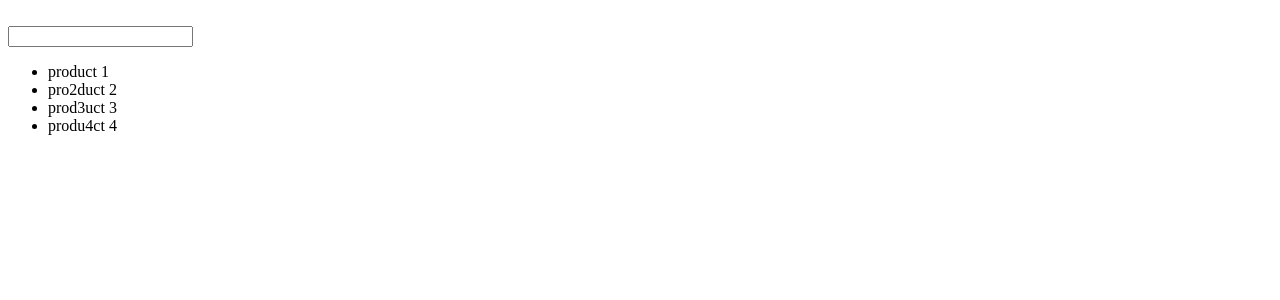
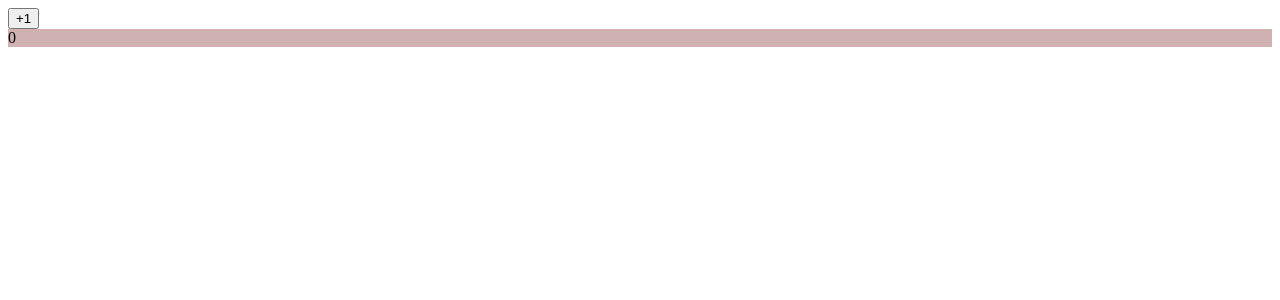
Before and after one commit to jjhay-bot/code-test-react, a React (Create React App) app: page / in a window 1280 px wide. Shown: the top 300 px of the page. Built offline with nearby package versions, Linux system fonts and the light colour scheme.

Commit message:
review useEffect

```diff
--- a/src/components/App.js
+++ b/src/components/App.js
@@ -2,7 +2,7 @@ import React from 'react'
 import CountButton from './CountButton/CountButton'
 import Spinner from './Spinner/Spinner'
 import SeachBar from './SearchBar/SearchBar'
-
+import TestUse from './TestUse/TestUse'
 
 const App = () => {
     const myItem = 'jhay'
@@ -14,14 +14,15 @@ const App = () => {
 
             {/* <Spinner /> */}
 
-            <SeachBar products={[
+            {/* <SeachBar products={[
                 'product 1',
                 'pro2duct 2',
                 'prod3uct 3',
                 'produ4ct 4',
                 ]}
-            />
+            /> */}
 
+            <TestUse incrementBy={1} />
 
 
         </div>
--- /dev/null
+++ b/src/components/TestUse/TestUse.css
@@ -0,0 +1,3 @@
+.count-display {
+    background-color: rgb(207, 177, 177);
+}
--- /dev/null
+++ b/src/components/TestUse/TestUse.js
@@ -0,0 +1,30 @@
+import React, { useState , useEffect } from 'react'
+import "./TestUse.css"
+
+const TestUse = (props) => {
+    const [currentCount, setCurrentCount] = useState(0)         //userState(defaultvalue)
+
+
+    useEffect(() => {
+        console.log(currentCount);                                     // useEffect(() => {}, [])
+        if (currentCount === 10) {
+            // somelogic here ....
+            alert('ops 10')
+            setCurrentCount(0)
+        }
+    }, [currentCount])              // can add multiple states
+
+
+    const handleClick = () => {
+        setCurrentCount(currentCount + props.incrementBy)
+    }
+
+    return (
+        <div>
+            <button onClick={handleClick}> +{props.incrementBy} </button>
+            <div className={"count-display"} >{currentCount}</div>
+        </div>
+    )
+}
+
+export default TestUse
```
